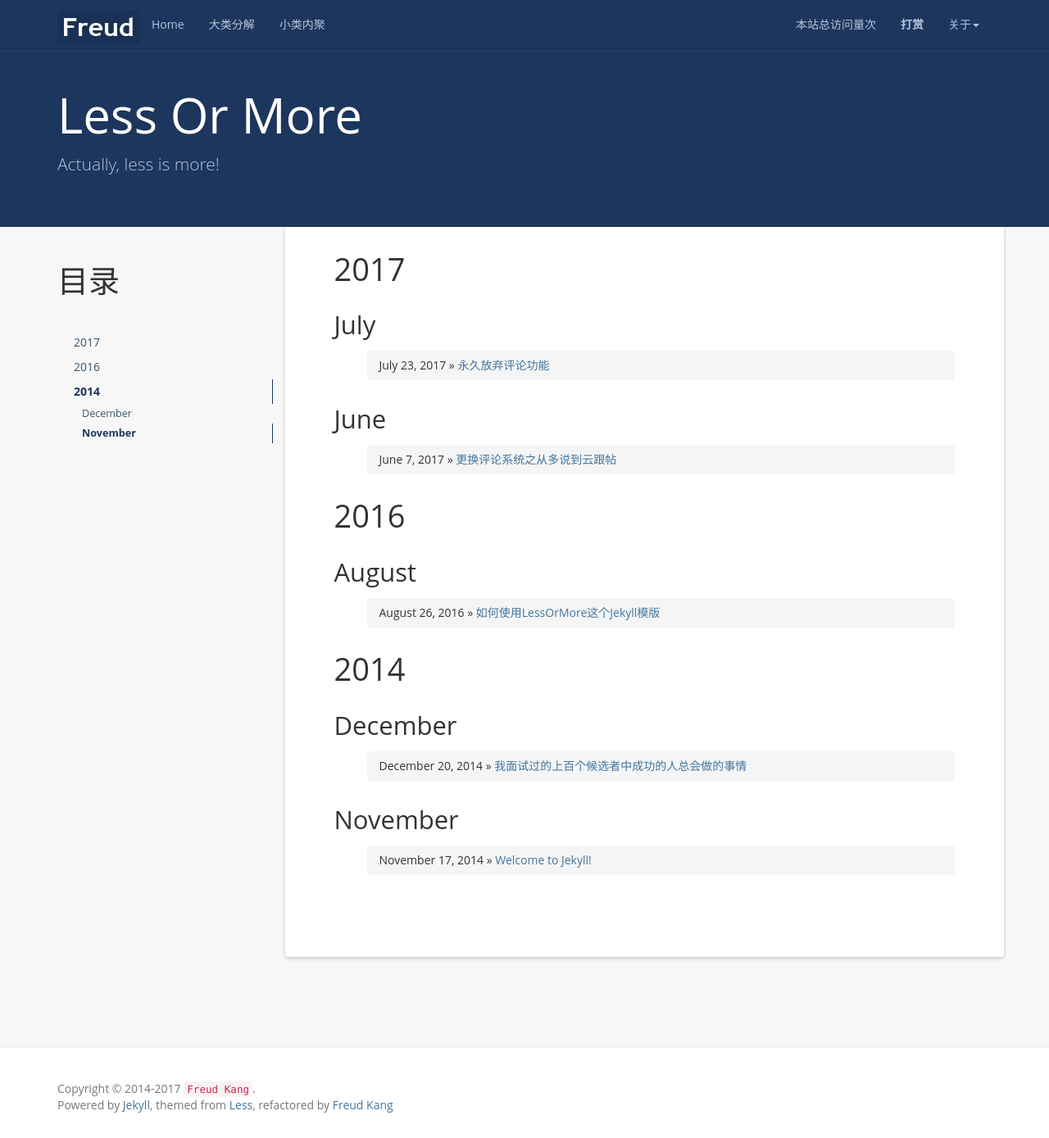
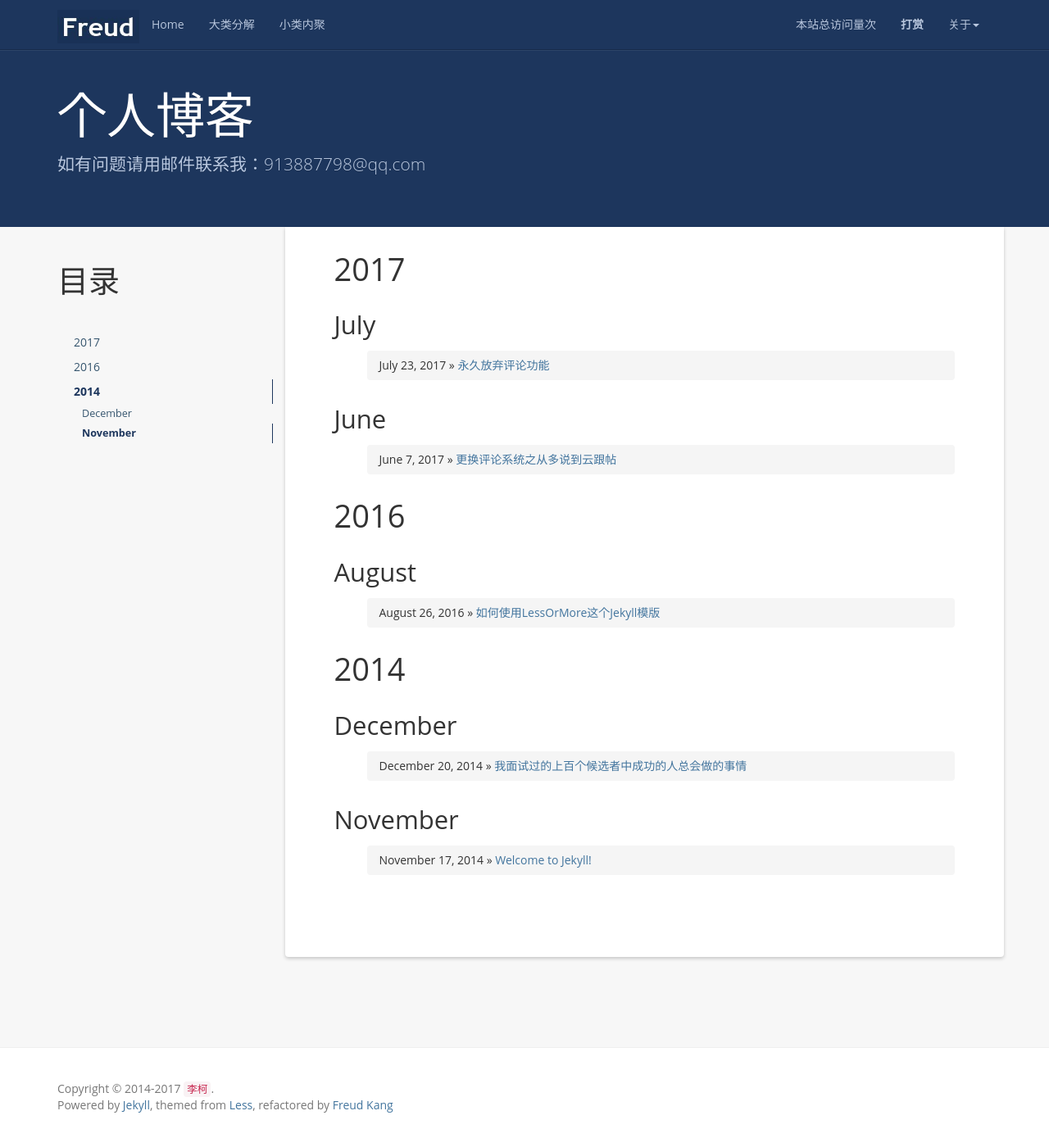
Before and after one commit to gitlk/gitlk.github.io, a Jekyll site: the page built from index.html, in a window 1280 px wide and 1389 px high. Shown: the whole window at 82% size. Built offline with Jekyll 4.4.1, drawn with Linux system fonts in a browser that asks for light colours; nearby versions of some CDN libraries; a script that is not in the unit is left out; the list of posts is cut into pages by our own code; comment, search, counter and statistics services are not loaded.

Commit message:
_config.yml

```diff
--- a/_config.yml
+++ b/_config.yml
@@ -1,15 +1,15 @@
 # Site settings
-name: Less Or More
-email: luoyan35714@126.com
-author: Freud Kang
-url: http://www.hifreud.com
-resume_site: http://www.hifreud.com/Resume.io/
-github: https://github.com/luoyan35714/
-baseurl: "/LessOrMore"
-description: Actually, less is more!
-meta_description: 康志华;个人博客;学而不思则罔;思而不学则殆;生命不止;折腾不休
+name: 个人博客
+email: 913887798@qq.com
+author: 李柯
+url: https://gitlk.github.io/
+resume_site: https://gitlk.github.io/Resume.io/
+github: https://github.com/gitlk/
+baseurl: "/"
+description: 如有问题请用邮件联系我：913887798@qq.com
+meta_description: 李柯;个人博客;时间顺流而下;生活逆舟而行;生命不止;折腾不休
 motto: It's our wits that make us men.
-banner: 学而不思则罔，思而不学则殆。
+banner: 时间顺流而下;生活逆舟而行。
 
 #permalink: /:categories/:year/:month/:day/:title/
 permalink: /:year/:month/:day/:title/
@@ -17,7 +17,7 @@ paginate: 10
 
 exclude: ['README.md', 'Gemfile.lock', 'Gemfile', 'Rakefile']
 
-github_username: luoyan35714
+github_username: gitlk
 highlighter: Pygments
 
 # Build settings
```
